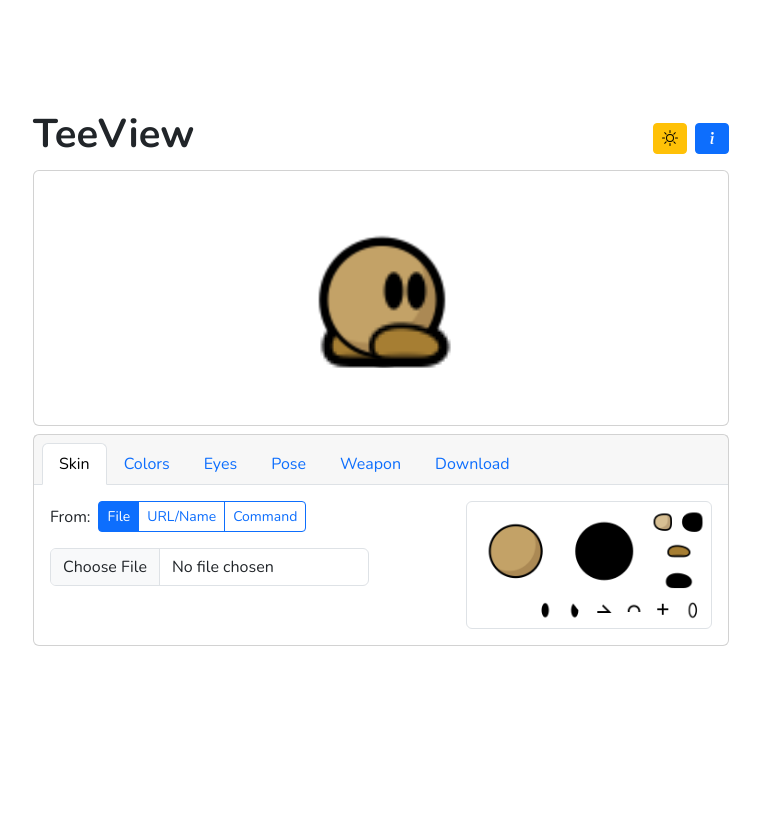
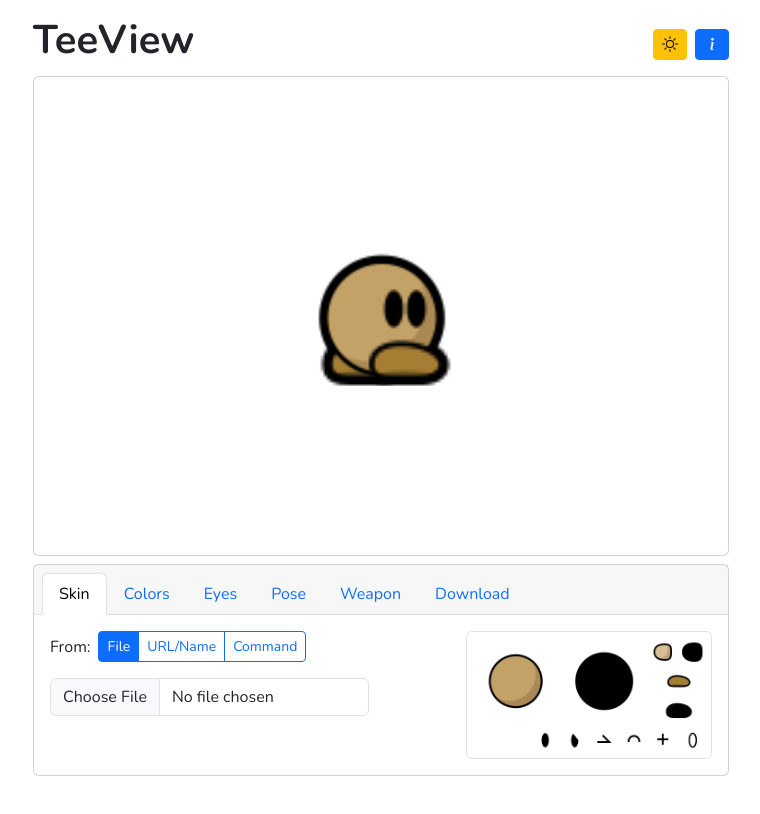
Before and after one commit to meeuchan/teeview, a Vue app: page / in a window 1280 px wide. Shown: the top 814 px of the page, without its empty margins (259-1019 px from the left). Built offline with nearby package versions, Linux system fonts and the light colour scheme.

Commit message:
Improve page layout

```diff
--- a/src/assets/main.scss
+++ b/src/assets/main.scss
@@ -12,14 +12,7 @@ $font-family-base: 'Nunito', sans-serif;
   height: 100vh;
   display: flex;
   justify-content: center;
-
-  @include media-breakpoint-up(sm) {
-    align-items: center;
-  }
-
-  @include media-breakpoint-down(sm) {
-    margin-top: 1rem;
-  }
+  padding-top: 16px;
 }
 
 .app-container {
--- a/src/components/TeeView.vue
+++ b/src/components/TeeView.vue
@@ -1,7 +1,8 @@
 <script setup lang="ts">
-import { onMounted, ref, useTemplateRef, watch } from 'vue'
+import { computed, onMounted, ref, useTemplateRef, watch } from 'vue'
 import { Renderer, type IRendererOptions } from '@/lib/Renderer'
 import Canvas from '@/lib/Canvas'
+import { WeaponType } from '@/lib/Parts'
 
 const props = defineProps<{
   options?: IRendererOptions
@@ -13,6 +14,14 @@ const canvas = useTemplateRef('teePreview')
 const emit = defineEmits<{
   change: [value: HTMLCanvasElement]
 }>()
+
+const hasWeapon = computed(
+  () =>
+    props.options?.weapon !== undefined &&
+    props.options.weapon !== WeaponType.None &&
+    !!props.options?.gameSkin,
+)
+const previewSize = computed(() => (hasWeapon.value ? 480 : 192))
 
 onMounted(() => {
   if (props.options) renderTee(props.options)
@@ -41,18 +50,8 @@ function renderTee(options: IRendererOptions) {
 </script>
 
 <template>
-  <div id="teeView" class="card d-flex align-items-center justify-content-center">
-    <canvas id="teePreview" ref="teePreview"></canvas>
+  <div id="teeView" class="card d-flex align-items-center justify-content-center" :style="{ height: '480px' }">
+    <canvas id="teePreview" ref="teePreview"
+      :style="{ height: previewSize + 'px', width: previewSize + 'px' }"></canvas>
   </div>
 </template>
-
-<style lang="scss" scoped>
-#teeView {
-  height: 256px;
-}
-
-#teePreview {
-  height: 192px;
-  width: 192px;
-}
-</style>
```
